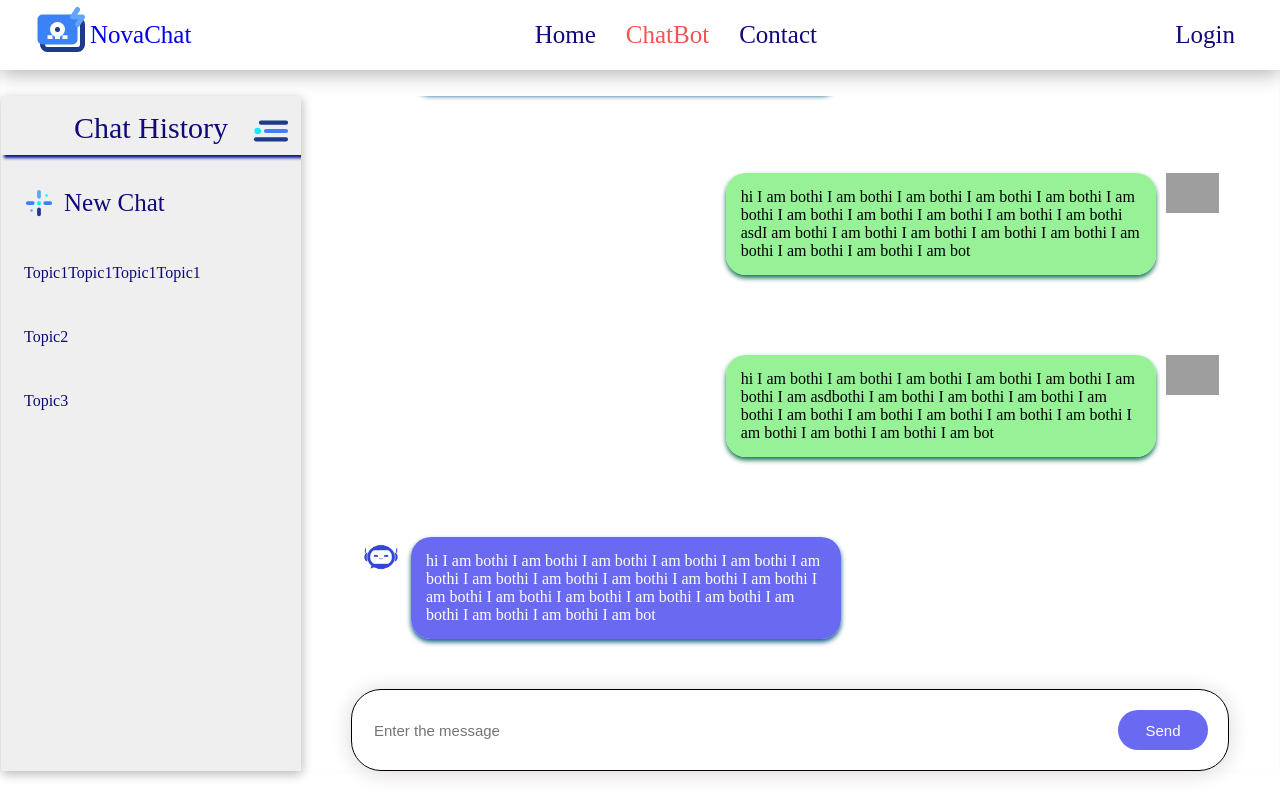
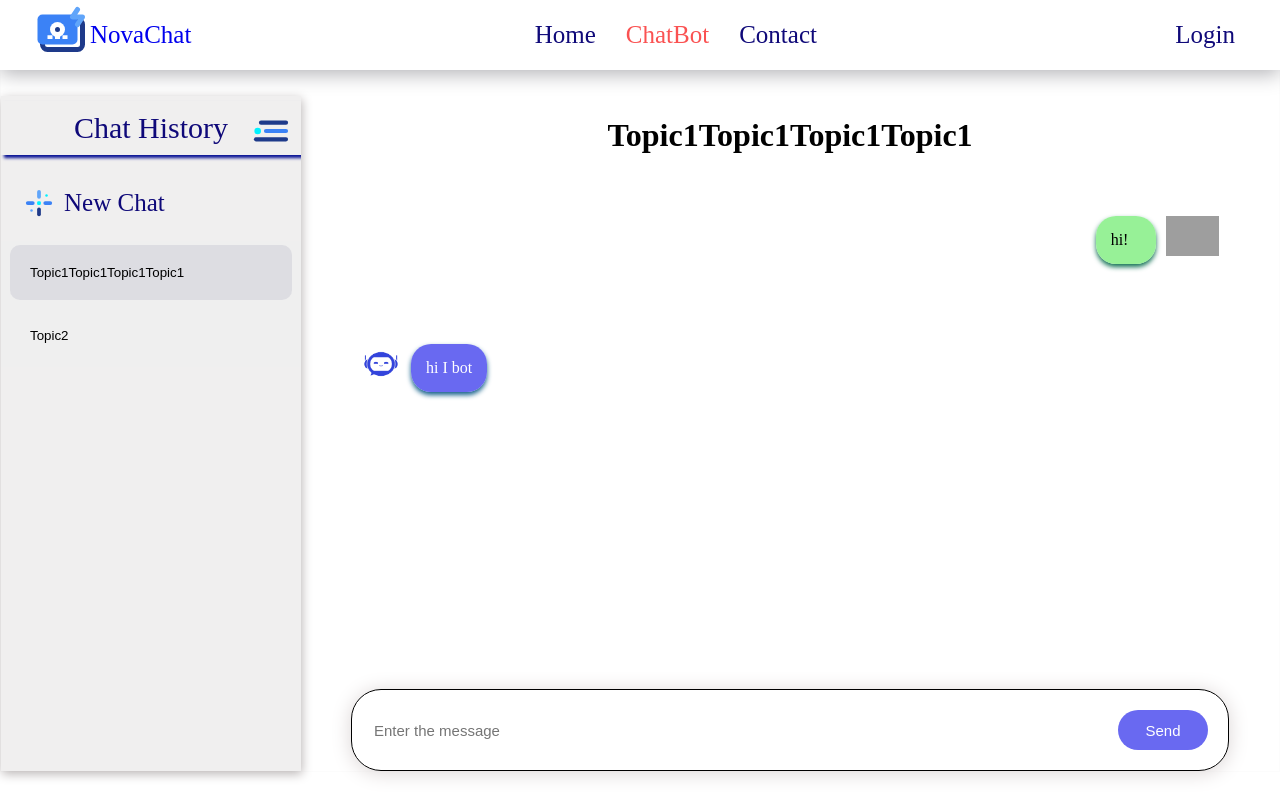
Before and after one commit to michael-140/NovaChat, a React (Vite) app in the folder NovaChatFrontend/: page / in a window 1280 px wide. Built offline with nearby package versions, Linux system fonts and the light colour scheme; grey boxes are pictures that could not be loaded.

Commit message:
Add the chat switching function

```diff
--- a/NovaChatFrontend/src/pages/ChatBotPage/ChatBotMessages/ChatBotMessages.jsx
+++ b/NovaChatFrontend/src/pages/ChatBotPage/ChatBotMessages/ChatBotMessages.jsx
@@ -6,89 +6,42 @@ import { useEffect, useRef, useState } from 'react'
 
 
 function Message({ sender, content }) {
-    console.log("Enter the message")
+    const isUser = sender === 'user';
+
     return (
-        <>
-            {
-                sender === 'user' && (
-                    <>
-                        <div className="user-messages">
-                            <span className='user-message'>{content}</span>
-                            <img className='chat-icon' src={userIcon} />
-                        </div>
-                    </>
-                )
-            }
-
-            {
-                sender === 'bot' && (
-                    <>
-                        <div className="bot-messages">
-                            <img className='chat-icon' src={botIcon} />
-                            <span className='bot-message'>{content}</span>
-                        </div>
-                    </>
-                )
-            }
-
-            {
-                console.log("Finish the message")
-
-            }
-
-        </>
-    )
+        <div className={isUser ? "user-messages" : "bot-messages"}>
+            {!isUser && <img className='chat-icon' src={botIcon} alt="bot" />}
+            <span className={isUser ? 'user-message' : 'bot-message'}>{content}</span>
+            {isUser && <img className='chat-icon' src={userIcon} alt="user" />}
+        </div>
+    );
 }
 
-export default function ChatBotMessages({ topic }) {
-    const data = [ // [Update] should fetch from backend
-        {
-            id: crypto.randomUUID(),
-            sender: "user",
-            content: "hi I amasd bothi I am bothi I am bothi I am bothi I am bothi I am bothi I am bothi I am bothi I am bothi I am bothi I am bothi I am bothi I am bothi I am bothi I am bothi I am bothi I am bothi I am bothi I am bothi I am bot"
-        }, {
-            id: crypto.randomUUID(),
-            sender: "bot",
-            content: "hi I asdam bothi I am bothi I am bothi I am bothi I am bothi I am bothi I am bothi I am bothi I am bothi I am bothi I am bothi I am bothi I am bothi I am bothi I am bothi I am bothi I am bothi I am bothi I am bothi I am bot"
-        }, {
-            id: crypto.randomUUID(),
-            sender: "user",
-            content: "hi I am bothi I am bothi I am bothi I am bothi I am bothi I am bothi I am bothi I am bothi I am bothi I am bothi I am bothi asdI am bothi I am bothi I am bothi I am bothi I am bothi I am bothi I am bothi I am bothi I am bot"
-        }, {
-            id: crypto.randomUUID(),
-            sender: "user",
-            content: "hi I am bothi I am bothi I am bothi I am bothi I am bothi I am bothi I am asdbothi I am bothi I am bothi I am bothi I am bothi I am bothi I am bothi I am bothi I am bothi I am bothi I am bothi I am bothi I am bothi I am bot"
-        }, {
-            id: crypto.randomUUID(),
-            sender: "bot",
-            content: "hi I am bothi I am bothi I am bothi I am bothi I am bothi I am bothi I am bothi I am bothi I am bothi I am bothi I am bothi I am bothi I am bothi I am bothi I am bothi I am bothi I am bothi I am bothi I am bothi I am bot"
-        },
-    ]
+export default function ChatBotMessages({ currentHistory, setCurrentHistory }) {
 
-    const [messages, setMessages] = useState(data)
     const chatMessageRef = useRef(null)
 
-    useEffect(()=>{
+    useEffect(()=>{ // scroll to the new message
         const containerElem = chatMessageRef.current
         if (containerElem){
             containerElem.scrollTop = containerElem.scrollHeight
         }
-    }, [messages])
+    }, [currentHistory])
 
     return (
         <div className="chat-messages-container">
 
             <div className="chat-messages" ref={chatMessageRef}>
 
-                {messages.length === 0 ? ( // empty
+                {currentHistory.content.length === 0 ? ( // empty
                     <>
                         <h1 className='chat-topic'>Let's start the chat!</h1>
                     </>
                 ) : (
                     <>
-                        <h1 className='chat-topic'>{topic}</h1>
+                        <h1 className='chat-topic'>{currentHistory.topic}</h1>
 
-                        {messages.map((message) => {
+                        {currentHistory.content.map((message) => {
                             return (
                                 < Message key={message.id} sender={message.sender} content={message.content} />
                             )
@@ -97,7 +50,10 @@ export default function ChatBotMessages({ topic }) {
                 )}
             </div>
 
-            <ChatInput messages={messages} setMessages={setMessages}/>
+            <ChatInput
+                currentHistory={currentHistory}
+                setCurrentHistory={setCurrentHistory}
+            />
         </div>
     )
 }
--- a/NovaChatFrontend/src/pages/ChatBotPage/ChatBotMessages/ChatInput.jsx
+++ b/NovaChatFrontend/src/pages/ChatBotPage/ChatBotMessages/ChatInput.jsx
@@ -1,7 +1,8 @@
 import { useState } from 'react'
 import './ChatInput.css'
 
-export default function ChatInput({messages, setMessages}){
+export default function ChatInput({currentHistory,setCurrentHistory}){
+    const messages = currentHistory.content
     const [inputText, setInputText] = useState('')
 
     function updateInputText(e){
@@ -12,7 +13,8 @@ export default function ChatInput({messages, setMessages}){
         if (inputText === ''){
             return
         }
-        const newUserMessage = [
+
+        const newUserMessages = [
             ...messages,
             {
                 id: crypto.randomUUID(),
@@ -20,10 +22,17 @@ export default function ChatInput({messages, setMessages}){
                 content: inputText
             }
         ]
-        setMessages(newUserMessage)
 
-        const newBotMessage = [
-            ...newUserMessage,
+        const newUserHistory = {
+            ...currentHistory,
+            content: newUserMessages
+        }
+
+
+        setCurrentHistory(newUserHistory)
+
+        const newBotMessages = [
+            ...newUserMessages,
             {
                 id: crypto.randomUUID(),
                 sender: "bot",
@@ -31,9 +40,14 @@ export default function ChatInput({messages, setMessages}){
             }
         ]
 
+        const newBotHistory = {
+            ...newUserHistory,
+            content: newBotMessages
+        }
+
         setTimeout(()=>{
-            setMessages(newBotMessage)
-        },1500)
+            setCurrentHistory(newBotHistory)
+        },1000)
 
         setInputText("")
     }
--- a/NovaChatFrontend/src/pages/ChatBotPage/ChatBotPage.jsx
+++ b/NovaChatFrontend/src/pages/ChatBotPage/ChatBotPage.jsx
@@ -2,10 +2,58 @@ import './ChatBotPage.css'
 import Header from '../../components/Header'
 import ChatBotSideBar from './ChatBotSideBar/ChatBotSideBar'
 import ChatBotMessages from './ChatBotMessages/ChatBotMessages'
+import { useState } from 'react'
 
 
 export function ChatBotPage() {
-    return(
+    const data = [ // [Update] get the histoies from backend
+        {
+            id: crypto.randomUUID(),
+            topic: "Topic1Topic1Topic1Topic1",
+            content: [
+                {
+                    id: crypto.randomUUID(),
+                    sender: "user",
+                    content: "hi!"
+                }, {
+                    id: crypto.randomUUID(),
+                    sender: "bot",
+                    content: "hi I  bot"
+                }
+            ]
+        },{
+            id: crypto.randomUUID(),
+            topic: "Topic2",
+            content: [
+                {
+                    id: crypto.randomUUID(),
+                    sender: "user",
+                    content: "hi I amasd bothi I am bothi I am bothi I am bothi I am bothi I am bothi I am bothi I am bothi I am bothi I am bothi I am bothi I am bothi I am bothi I am bothi I am bothi I am bothi I am bothi I am bothi I am bothi I am bot"
+                }, {
+                    id: crypto.randomUUID(),
+                    sender: "bot",
+                    content: "hi I asdam bothi I am bothi I am bothi I am bothi I am bothi I am bothi I am bothi I am bothi I am bothi I am bothi I am bothi I am bothi I am bothi I am bothi I am bothi I am bothi I am bothi I am bothi I am bothi I am bot"
+                }, {
+                    id: crypto.randomUUID(),
+                    sender: "user",
+                    content: "hi I am bothi I am bothi I am bothi I am bothi I am bothi I am bothi I am bothi I am bothi I am bothi I am bothi I am bothi asdI am bothi I am bothi I am bothi I am bothi I am bothi I am bothi I am bothi I am bothi I am bot"
+                }, {
+                    id: crypto.randomUUID(),
+                    sender: "user",
+                    content: "hi I am bothi I am bothi I am bothi I am bothi I am bothi I am bothi I am asdbothi I am bothi I am bothi I am bothi I am bothi I am bothi I am bothi I am bothi I am bothi I am bothi I am bothi I am bothi I am bothi I am bot"
+                }, {
+                    id: crypto.randomUUID(),
+                    sender: "bot",
+                    content: "hi I am bothi I am bothi I am bothi I am bothi I am bothi I am bothi I am bothi I am bothi I am bothi I am bothi I am bothi I am bothi I am bothi I am bothi I am bothi I am bothi I am bothi I am bothi I am bothi I am bot"
+                }
+            ]
+        },
+    ]
+
+    const [chatHistories, setChatHistories] = useState(data)
+    const [currentHistory,setCurrentHistory] = useState(data[0])
+
+    return (
         <>
             <Header />
 
@@ -13,8 +61,18 @@ export function ChatBotPage() {
 
                 <div className="chatbot">
 
-                    <ChatBotSideBar/>
-                    <ChatBotMessages topic="Css1"/>
+                    <ChatBotSideBar
+                        chatHistories={chatHistories}
+                        setChatHistories={setChatHistories}
+                        currentHistory={currentHistory}
+                        setCurrentHistory={setCurrentHistory}
+                    />
+
+                    {/* always put the latest chat history first */}
+                    <ChatBotMessages
+                        currentHistory={currentHistory}
+                        setCurrentHistory={setCurrentHistory}
+                    />
 
                 </div>
 
--- a/NovaChatFrontend/src/pages/ChatBotPage/ChatBotSideBar/ChatBotSideBar.css
+++ b/NovaChatFrontend/src/pages/ChatBotPage/ChatBotSideBar/ChatBotSideBar.css
@@ -58,6 +58,12 @@
     justify-content: center;
 
 }
+
+.chat-hisories button{
+    border: none;
+    cursor: pointer;
+}
+
 
 .new-chat-history, .chat-history{
     display: flex;
--- a/NovaChatFrontend/src/pages/ChatBotPage/ChatBotSideBar/ChatBotSideBar.jsx
+++ b/NovaChatFrontend/src/pages/ChatBotPage/ChatBotSideBar/ChatBotSideBar.jsx
@@ -1,45 +1,35 @@
 import './ChatBotSideBar.css'
-import botIcon from '../../../images/chatbotIcon.png'
-import { useState, useEffect } from 'react'
 
+function ChatHistory({ currentHistoryid,history,setCurrentHistory }) {
 
-function ChatHistory({ chatTopic }) {
+    const changeCurrentChat = ()=>{
+        setCurrentHistory(history)
+    }
+
     return (
-        <div className="chat-history">
-            <div className="sidebar-chat-topic">
-                <span>{chatTopic}</span>
+        <button onClick={changeCurrentChat}>
+            <div className={currentHistoryid===history.id? "history-active chat-history": "chat-history"}>
+                <div className="sidebar-chat-topic">
+                    <span>{history.topic}</span>
+                </div>
             </div>
-        </div>
+        </button>
+
     )
 }
 
-export default function ChatBotSideBar() {
-    const data = [
-        {
-            id: crypto.randomUUID(),
-            topic: "Topic1Topic1Topic1Topic1",
-        },
-        {
-            id: crypto.randomUUID(),
-            topic: "Topic2"
-        },
-        {
-            id: crypto.randomUUID(),
-            topic: "Topic3"
-        }
-    ]
-
-    const [chatHistory, setchatHistory] = useState(data)
+export default function ChatBotSideBar({chatHistories,setChatHistories,currentHistory,setCurrentHistory}) {
 
     function AddNewChat(){
         const newHistory = [
-            ...chatHistory,
             {
                 id: crypto.randomUUID(),
-                topic: 'Assigned by AI' // [Update] ask the backend
-            }
+                topic: 'Let\' start', // [Update] ask the backend
+                content: []
+            },
+            ...chatHistories
         ]
-        setchatHistory(newHistory)
+        setChatHistories(newHistory)
     }
 
 
@@ -63,16 +53,18 @@ export default function ChatBotSideBar() {
 
 
                     {
-                        chatHistory.map((history) => {
-                            return <ChatHistory chatTopic={history.topic} key={history.id} />
+                        chatHistories.map((history) => {
+                            return <ChatHistory
+                                        history={history}
+                                        setCurrentHistory={setCurrentHistory}
+                                        currentHistoryid={currentHistory.id}
+                                        key={history.id}
+                                    />
                         })
                     }
                 </div>
 
-
             </div>
-
-
 
         </div>
     )
```
